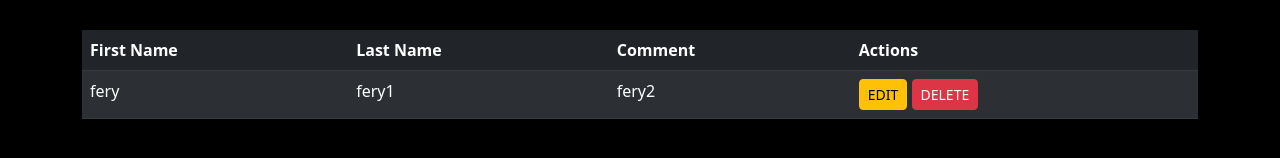
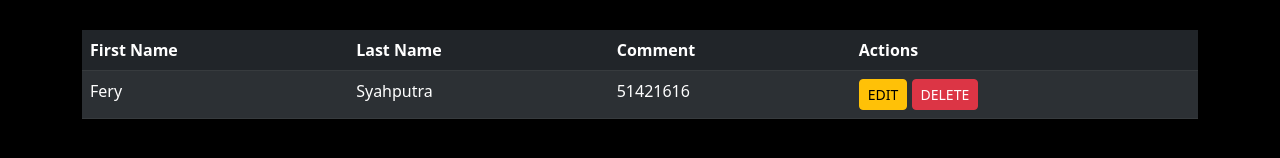
Before and after one commit to MuhammadFerySyahputra/crud-application-javascript, a plain HTML site: page index.html in a window 1280 px wide. Shown: the part 390-548 px from the top of the page. Drawn offline with nearby package versions, Linux system fonts and the light colour scheme.

Commit message:
Update index.html

```diff
--- a/index.html
+++ b/index.html
@@ -43,9 +43,9 @@
                     </thead>
                     <tbody id="student-list">
                         <tr>
-                            <td>fery</td>
-                            <td>fery1</td>
-                            <td>fery2</td>
+                            <td>Fery</td>
+                            <td>Syahputra</td>
+                            <td>51421616</td>
                             <td>
                                 <a href="#" class="btn btn-warning btn-sm edit">EDIT</a>
                                 <a href="#" class="btn btn-danger btn-sm delete">DELETE</a>
```
